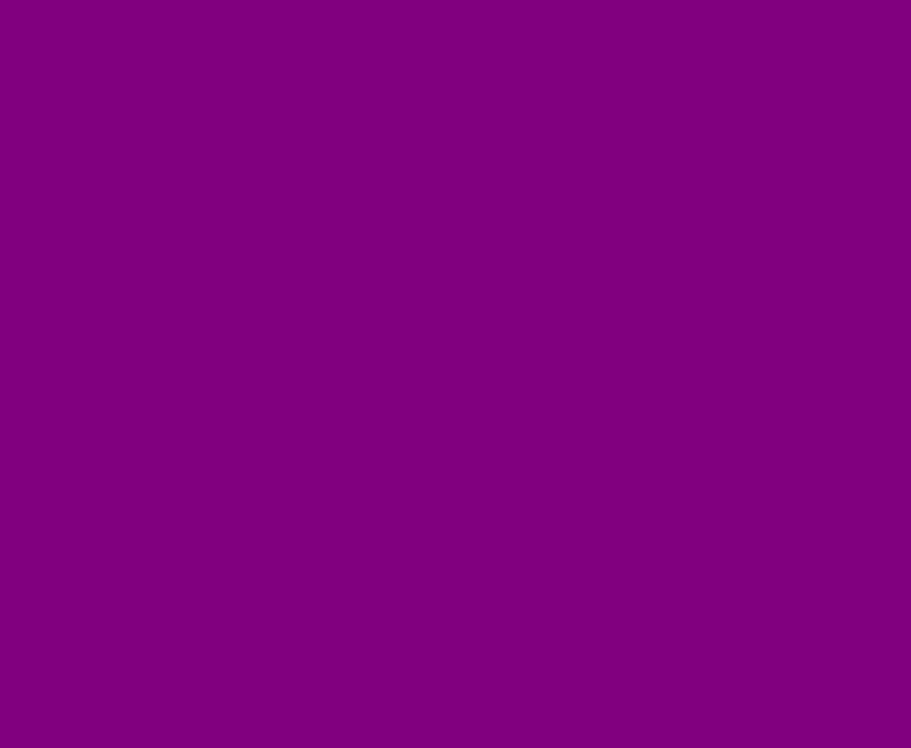
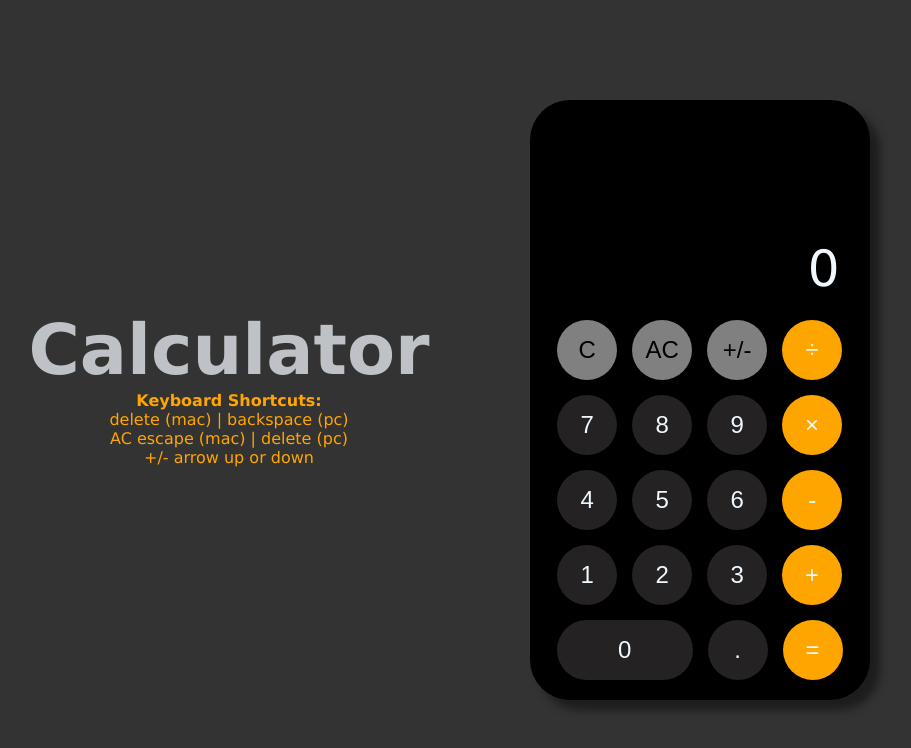
Before and after one commit to annisssimo/calculator-js, a website built with webpack: page src/html/index.html in a window 1280 px wide. Shown: the whole page, without its empty margins (191-1102 px from the left). Built offline with nearby package versions, Linux system fonts and the light colour scheme.

Commit message:
feat: calculator design

```diff
--- a/src/css/styles.css
+++ b/src/css/styles.css
@@ -1,3 +1,113 @@
+* {
+  margin: 0;
+  padding: 0;
+}
+
 body {
-  background-color: purple;
+  background-color: #333;
+  font-family: 'Lucida Sans', 'Lucida Sans Regular', 'Lucida Grande', 'Lucida Sans Unicode', Geneva, Verdana, sans-serif;
+  text-align: center;
+  display: flex;
+  justify-content: center;
+  align-items: center;
+  height: 100vh;
+  gap: 100px;
 }
+
+h1 {
+  color: rgb(190, 194, 198);
+  font-size: 70px;
+}
+
+.warning {
+  color: orange;
+  height: 100px;
+  overflow: auto;
+}
+
+.box {
+  background-color: black;
+  width: 340px;
+  height: 600px;
+  border-radius: 40px;
+  box-shadow: 10px 10px 8px rgb(30, 29, 29);
+}
+
+.screen {
+  height: 200px;
+  padding: 20px 30px 0px 30px;
+}
+
+.calculation,
+.res {
+  text-align: right;
+}
+
+.calculation {
+  display: flex;
+  align-items: flex-end;
+  justify-content: flex-end;
+  height: 120px;
+  color: rgb(210, 214, 216);
+  word-wrap: break-word;
+  max-height: 120px;
+}
+
+.res {
+  color: aliceblue;
+  font-size: 50px;
+  overflow-x: auto;
+}
+
+.buttons {
+  display: flex;
+  flex-wrap: wrap;
+  justify-content: center;
+  align-items: center;
+  gap: 15px;
+}
+
+button {
+  border: none;
+  font-weight: 500;
+  font-size: 24px;
+  color:aliceblue;
+}
+
+button:hover {
+  filter: brightness(120%);
+}
+
+.round {
+  width: 60px;
+  height: 60px;
+  border-radius: 30px;
+}
+
+.ellipse {
+  width: 136px;
+  height: 60px;
+  border-radius: 30px;
+}
+
+.gray {
+  background-color: gray;
+  color: black;
+}
+
+.orange {
+  background-color: orange;
+}
+
+.dark-gray {
+  background-color: rgb(36, 34, 34);
+}
+
+@media screen and (max-width: 800px) {
+  h1 {
+      display: none;
+  }
+  .warning {
+      display: none;
+  }
+}
--- a/src/html/index.html
+++ b/src/html/index.html
@@ -1,14 +1,54 @@
-<!doctype html>
+<!DOCTYPE html>
 <html lang="en">
 
 <head>
-  <meta charset="UTF-8" />
-  <meta name="viewport" content="width=device-width, initial-scale=1.0" />
+  <meta charset="UTF-8">
+  <meta name="viewport" content="width=device-width, initial-scale=1.0">
   <title>Calculator</title>
 </head>
 
 <body>
-  <div id="app"></div>
+  <div class="text">
+    <h1>Calculator</h1>
+    <div class="warning-container">
+      <p class="warning">
+        <b>Keyboard Shortcuts:</b>
+        <br>
+        delete (mac) | backspace (pc)
+        <br>
+        AC escape (mac) | delete (pc)
+        <br>
+        +/- arrow up or down
+      </p>
+    </div>
+  </div>
+  <div class="box">
+    <div class="screen">
+      <div class="calculation"></div>
+      <div class="res">0</div>
+    </div>
+    <div class="buttons">
+      <button id="c" class="btn round gray">C</button>
+      <button id="ac" class="btn round gray">AC</button>
+      <button id="percent" class="btn round gray">+/-</button>
+      <button id="division-sign" class="btn round orange">÷</button>
+      <button id="7" class="btn round dark-gray">7</button>
+      <button id="8" class="btn round dark-gray">8</button>
+      <button id="9" class="btn round dark-gray">9</button>
+      <button id="multiplication-sign" class="btn round orange">×</button>
+      <button id="4" class="btn round dark-gray">4</button>
+      <button id="5" class="btn round dark-gray">5</button>
+      <button id="6" class="btn round dark-gray">6</button>
+      <button id="minus" class="btn round orange">-</button>
+      <button id="1" class="btn round dark-gray">1</button>
+      <button id="2" class="btn round dark-gray">2</button>
+      <button id="3" class="btn round dark-gray">3</button>
+      <button id="plus" class="btn round orange">+</button>
+      <button id="0" class="btn ellipse dark-gray">0</button>
+      <button id="comma" class="btn round dark-gray">.</button>
+      <button id="equally" class="btn round orange">=</button>
+    </div>
+  </div>
 </body>
 
 </html>
--- a/src/js/index.js
+++ b/src/js/index.js
@@ -1,3 +1 @@
 import '../css/styles.css';
-
-console.log('Hello');
```
Also changed, not shown: src/js/calculator.js (added).
